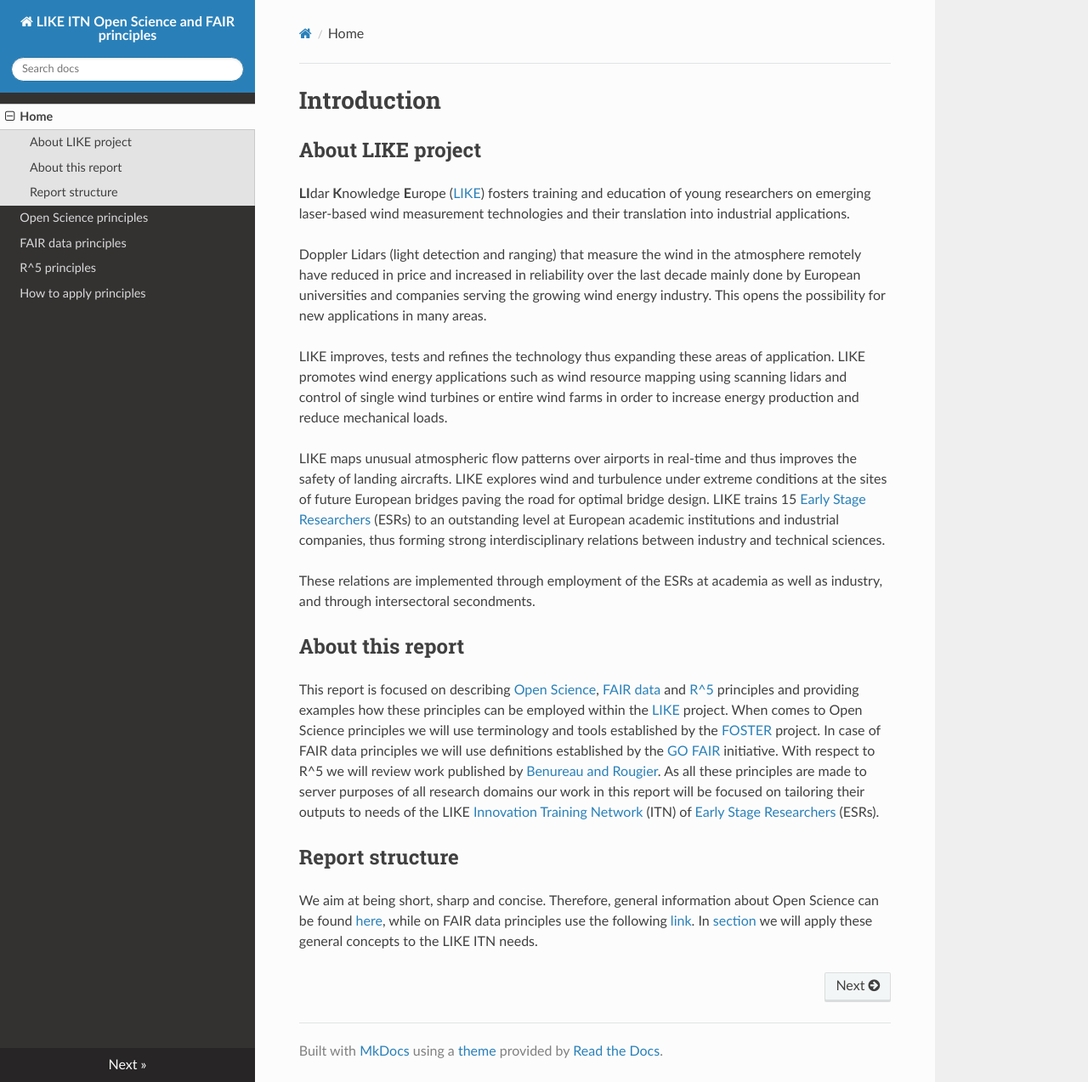
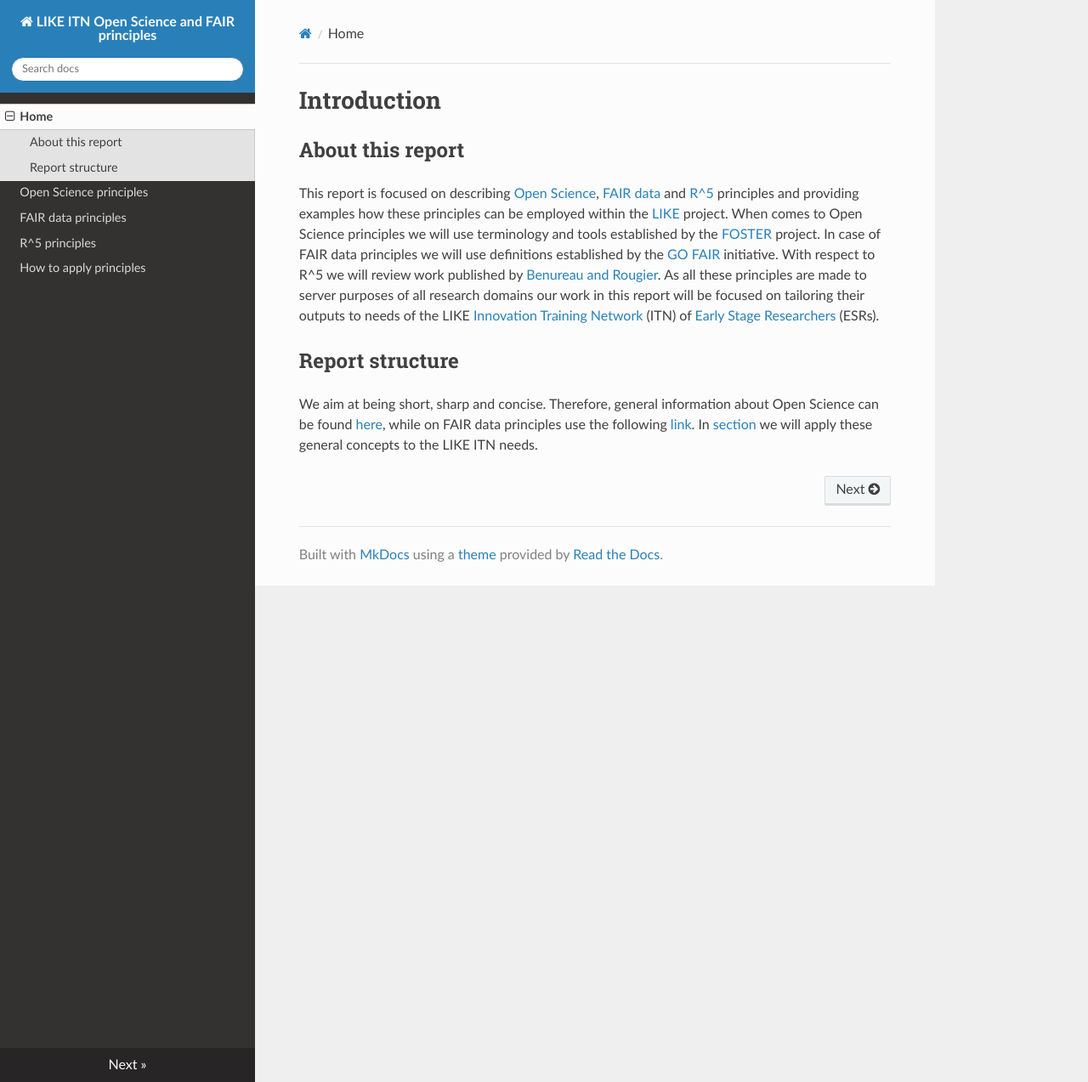
Before and after one commit to InesWuerth/FAIR-data-and-Open-Science-principles, an MkDocs documentation site: the page built from docs/0_introduction.md, in a window 1280 px wide and 1273 px high. Shown: the whole window at 85% size. Built offline with MkDocs 1.6.1, drawn with Linux system fonts in a browser that asks for light colours; nearby versions of some CDN libraries.

```diff
--- a/docs/0_introduction.md
+++ b/docs/0_introduction.md
@@ -1,18 +1,4 @@
 # Introduction
-
-## About LIKE project
-
-**LI**dar **K**nowledge **E**urope ([LIKE](https://www.msca-like.eu/)) fosters training and education of young researchers on emerging laser-based wind measurement technologies and their translation into industrial applications.
-
-Doppler Lidars (light detection and ranging) that measure the wind in the atmosphere remotely have reduced in price and increased in reliability over the last decade mainly done by European universities and companies serving the growing wind energy industry. This opens the possibility for new applications in many areas.
-
-LIKE improves, tests and refines the technology thus expanding these areas of application. LIKE promotes wind energy applications such as wind resource mapping using scanning lidars and control of single wind turbines or entire wind farms in order to increase energy production and reduce mechanical loads.
-
-LIKE maps unusual atmospheric flow patterns over airports in real-time and thus improves the safety of landing aircrafts. LIKE explores wind and turbulence under extreme conditions at the sites of future European bridges paving the road for optimal bridge design. LIKE trains 15 [Early Stage Researchers](http://www.oncornet.eu/index.php/recruitment/2-uncategorised/79-esr) (ESRs) to an outstanding level at European academic institutions and industrial companies, thus forming strong interdisciplinary relations between industry and technical sciences.
-
-These relations are implemented through employment of the ESRs at academia as well as industry, and through intersectoral secondments.
-
-
 ## About this report
 This report is focused on describing [Open Science](https://www.fosteropenscience.eu/node/1420), [FAIR data](https://www.go-fair.org/fair-principles/) and [R^5](https://www.frontiersin.org/articles/10.3389/fninf.2017.00069/full) principles and providing examples how these principles can be employed within the [LIKE](https://www.msca-like.eu/) project. When comes to Open Science principles we will use terminology and tools established by the [FOSTER](https://www.fosteropenscience.eu/about) project. In case of FAIR data principles we will use definitions established by the [GO FAIR](https://www.go-fair.org/go-fair-initiative/) initiative. With respect to R^5 we will review work published by [Benureau and Rougier](https://www.frontiersin.org/articles/10.3389/fninf.2017.00069/full). As all these principles are made to server purposes of all research domains our work in this report will be focused on tailoring their outputs to needs of the LIKE [Innovation Training Network](https://ec.europa.eu/research/mariecurieactions/actions/get-funding/innovative-training-networks_en) (ITN) of [Early Stage Researchers](http://www.oncornet.eu/index.php/recruitment/2-uncategorised/79-esr) (ESRs).
 
```
Also changed, not shown: docs/index.md (+13 -0 lines), docs/img/logo.png (added).
